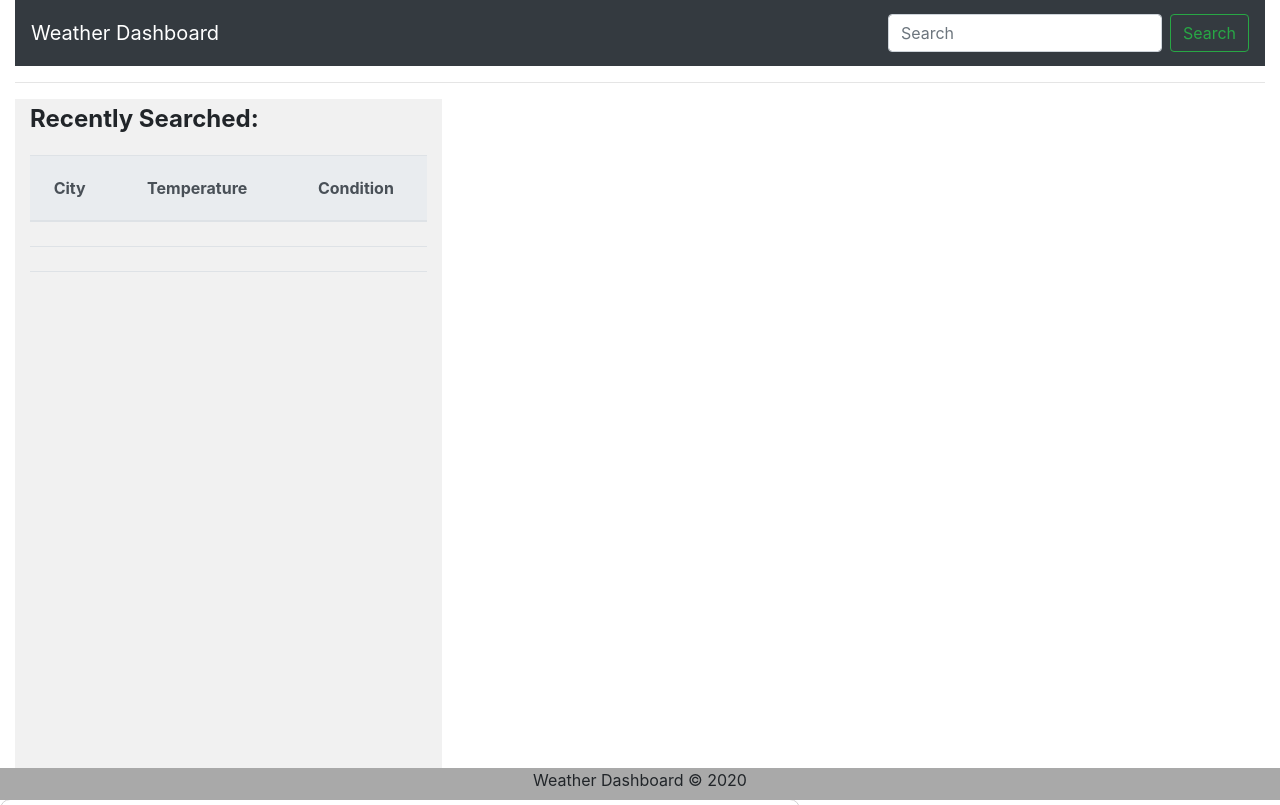
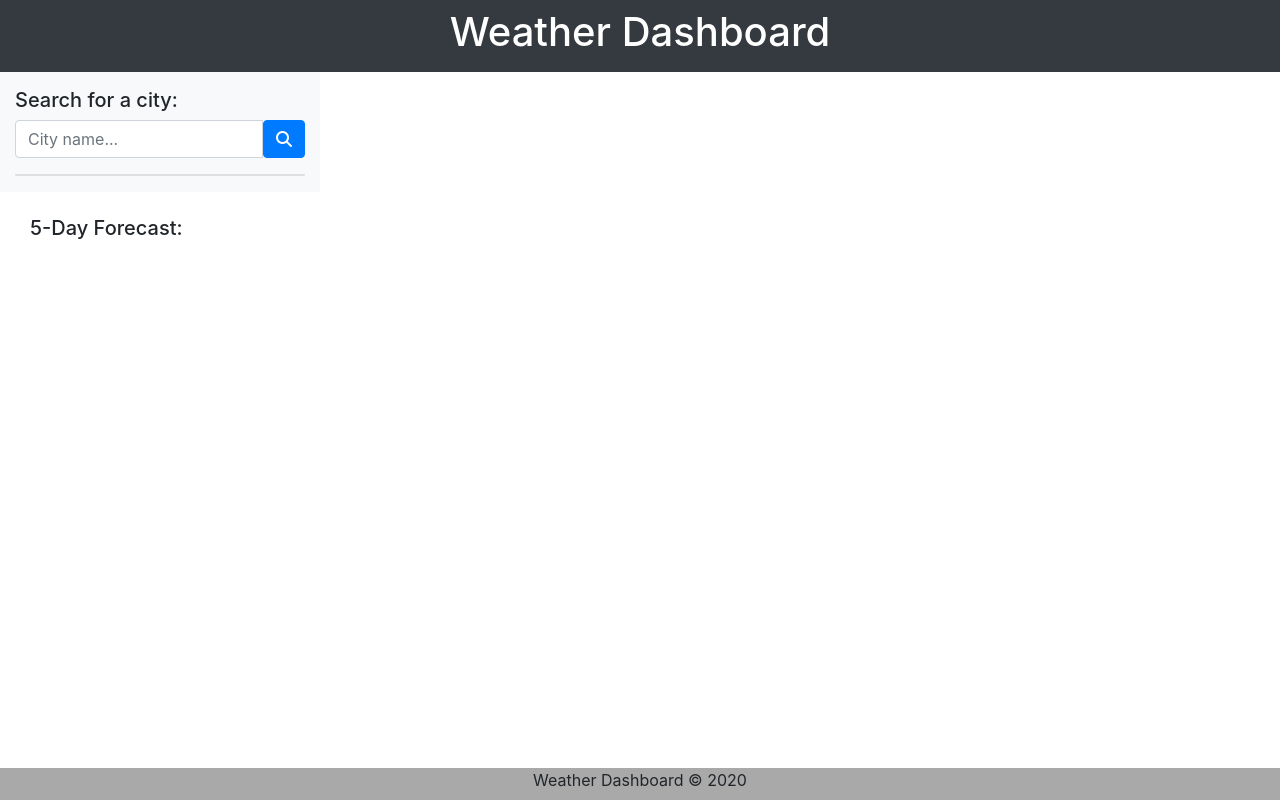
Before and after one commit to tommyboone/Weather_Dashboard, a plain HTML site: page index.html in a window 1280 px wide. Shown: the top 805 px of the page. Drawn offline with nearby package versions, Linux system fonts and the light colour scheme.

Commit message:
removed everything and started over so I can dynamically add content to divs

```diff
--- a/index.html
+++ b/index.html
@@ -9,12 +9,72 @@
     rel="stylesheet"
      integrity="sha384-Vkoo8x4CGsO3+Hhxv8T/Q5PaXtkKtu6ug5TOeNV6gBiFeWPGFN9MuhOf23Q9Ifjh"
       crossorigin="anonymous">
+      <script src="https://kit.fontawesome.com/8cf68bdaad.js" crossorigin="anonymous"></script>
 </head>
 <body>
     <title>Weather Dashboard</title>
 
+    <!-- Main heading -->
+    <div class="bg-dark pt-2 pb-2">
+      <div class="container">
+          <h1 class="text-center text-white">Weather Dashboard</h1>
+      </div>
+  </div>
+  <!-- End Main heading -->
 
-    <div class="container-fluid">
+  <!-- Start container -->
+  <div class="container-fluid">
+
+      <!-- Start row -->
+      <div class="row">
+
+          <!-- Start column -->
+          <div class="col-lg-3 bg-light pt-3 pb-3">
+
+              <h5>Search for a city:</h5>
+
+              <!-- Start input group -->
+              <div class="input-group mb-3">
+                  <input id="searchTerm" type="text" class="form-control" placeholder="City name..." class="input-group-append">
+                  <button id="searchBtn" class="btn btn-primary submit" type="button" id="button-addon2"><i class="fas fa-search"></i></button>
+              </div>
+              <!-- End input group -->
+
+              <!-- Start card -->
+              <div class="card">
+                  <ul class="list-group list-group-flush list">
+                  </ul>
+              </div>
+              <!-- End card -->
+          </div>
+          <!-- End column -->
+
+          <!-- Start column -->
+          <div class="col-lg-9">
+              <div id="currentCity" class="mt-4">
+
+              </div>
+          </div>
+          <!-- End column -->
+      </div>
+      <!-- End row -->
+
+      <!-- Start forecast container -->
+      <div class="mt-4 col-md-12">
+
+          <h5 id="forecastH5" class="mt-3 hide">5-Day Forecast:</h5>
+
+          <!-- Start row -->
+          <div id="forecast" class="row">
+
+
+          </div>
+          <!-- End row -->
+      </div>
+      <!-- End forecast container -->
+  </div>
+
+    <!-- <div class="container-fluid">
     <nav class="navbar navbar-dark bg-dark">
         <a class="navbar-brand">Weather Dashboard</a>
         <form class="form-inline">
@@ -23,7 +83,7 @@
         </form>
       </nav>
       <hr>
-      <main>
+      <div>
       <div class= "row">
       <div id = "searchedCity" class="col-md-4">
         <p>Recently Searched:</p>
@@ -57,8 +117,8 @@
           </tbody>
         </table>
 
-      </div>
-    <div class="col-md-1"></div>
+      </div> -->
+    <!-- <div class="col-md-1"></div>
      <div class="weather-container">
        <div class = "col">
         <div id = "cityName"></div>
@@ -70,6 +130,7 @@
         <div id ="windSpeed-row"></div>
 
      </div>
+   -->
 
 
 
```
